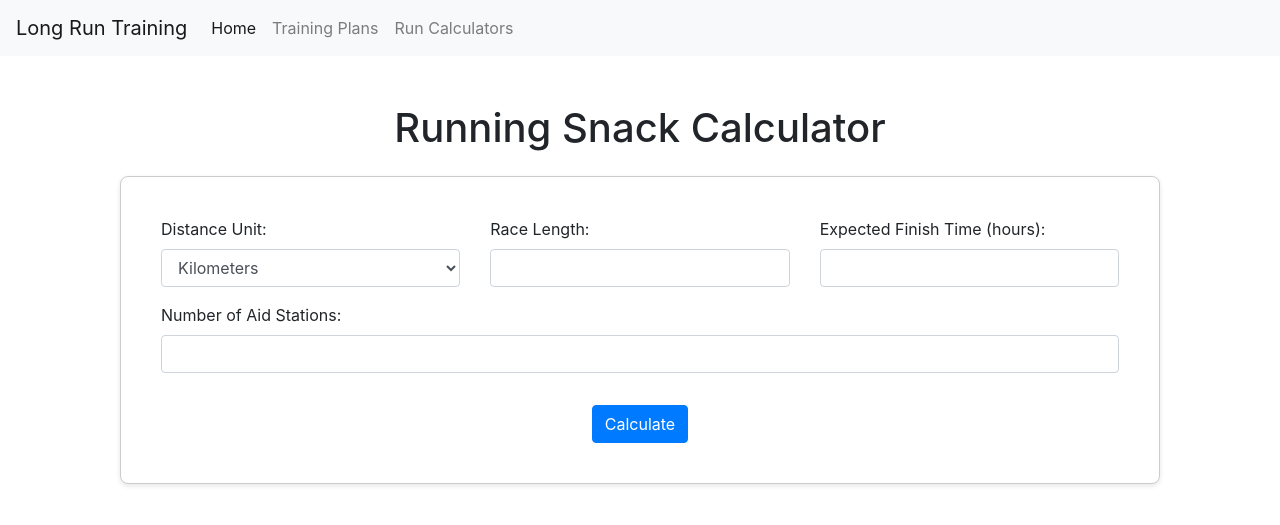
After one commit to jeffries17/lrt-app, a Django app: page /running-snack-calculator/ in a window 1280 px wide. The commit adds this page. Shown: the top 525 px of the page. Run offline with Django 5.2, Linux system fonts and the light colour scheme; parts of the project's set-up code (start-up, migrations or seed data) failed here and were passed over; some libraries are stand-ins or nearby versions.

Commit message:
running snack calculator

```diff
--- a/lrt_app/urls.py
+++ b/lrt_app/urls.py
@@ -3,5 +3,5 @@ from django.urls import include, path
 
 urlpatterns = [
     path('admin/', admin.site.urls),
-    path('', include('training.urls')),  # Include your app's URLs here
+    path('', include('training.urls')),
 ]
--- /dev/null
+++ b/static/css/styles.css
@@ -0,0 +1,25 @@
+.card {
+  margin: 20px;
+  padding: 20px;
+  border: 1px solid #ccc;
+  border-radius: 8px;
+  box-shadow: 0 2px 5px rgba(0,0,0,0.1);
+  background-color: #fff;
+}
+
+.card-header {
+  font-size: 1.2em;
+  font-weight: bold;
+}
+
+.card-subheader {
+  font-size: 1em;
+  color: #666;
+  margin-bottom: 10px;
+}
+
+.banana-image {
+  width: 30px;
+  height: 30px;
+  margin: 5px;
+}
--- /dev/null
+++ b/static/js/runningsnackcalculator.js
@@ -0,0 +1,72 @@
+function updateAidStations() {
+  var aidStations = document.getElementById("aidStations").value;
+  var container = document.getElementById("aidStationDetails");
+  container.innerHTML = ''; // Clear previous inputs
+
+  for (let i = 1; i <= aidStations; i++) {
+      let card = document.createElement('div');
+      card.className = 'col-md-4 mb-3';
+      card.innerHTML = `
+          <div class="card">
+              <div class="card-body">
+                  <label for="station${i}">Aid Station ${i} Distance (${document.getElementById("unit").value}):</label>
+                  <input type="number" class="form-control" id="station${i}" required>
+              </div>
+          </div>`;
+      container.appendChild(card);
+  }
+}
+
+function calculateSnacks() {
+  var unit = document.getElementById("unit").value;
+  var raceLength = parseFloat(document.getElementById("raceLength").value);
+  var finishTime = parseFloat(document.getElementById("finishTime").value);
+  var aidStations = parseInt(document.getElementById("aidStations").value);
+  var resultContainer = document.getElementById("result");
+  resultContainer.innerHTML = ""; // Clear previous results
+
+  var row = document.createElement('div');
+  row.className = 'row';
+  resultContainer.appendChild(row);
+
+  var previousStationDistance = 0;
+
+  for (let i = 1; i <= aidStations; i++) {
+      var currentStationDistance = parseFloat(document.getElementById(`station${i}`).value);
+      var segmentDistance = currentStationDistance - previousStationDistance;
+      var timeForSegment = (segmentDistance / raceLength) * finishTime;
+      var caloriesBurned = timeForSegment * 250;
+
+      var bananasNeeded = Math.ceil(caloriesBurned / 89);
+      var cookiesNeeded = Math.ceil(caloriesBurned / 100);
+      var watermelonNeeded = Math.ceil(caloriesBurned / 60);
+      var trailMixNeeded = Math.ceil(caloriesBurned / 140);
+      var picklesNeeded = Math.ceil(caloriesBurned / 5);
+
+      let card = document.createElement('div');
+      card.className = 'col-md-4'; // This ensures 3 cards per row
+      card.innerHTML = `
+          <div class="card mt-3">
+              <div class="card-header">Aid Station ${i} (Distance: ${currentStationDistance} ${unit})</div>
+              <div class="card-body">
+                  <h6 class="card-subtitle mb-2 text-muted">Time Elapsed: ${timeForSegment.toFixed(2)} hours, Calories Burned: ${caloriesBurned.toFixed(0)}</h6>
+                  <div>
+                      <p><strong>Bananas:</strong> ${Array(bananasNeeded).fill(`<img src="${staticBaseUrl}images/banana.png" alt="Banana" style="width: 30px;">`).join('')}</p>
+                      <p><strong>Cookies:</strong> ${Array(cookiesNeeded).fill(`<img src="${staticBaseUrl}images/cookie.png" alt="Cookie" style="width: 30px;">`).join('')}</p>
+                      <p><strong>Watermelon slices:</strong> ${Array(watermelonNeeded).fill(`<img src="${staticBaseUrl}images/watermelon.png" alt="Watermelon" style="width: 30px;">`).join('')}</p>
+                      <p><strong>Trail Mix (servings):</strong> ${Array(trailMixNeeded).fill(`<img src="${staticBaseUrl}images/trailmix.png" alt="Trail Mix" style="width: 30px;">`).join('')}</p>
+                      <p><strong>Pickles(servings):</strong> ${Array(picklesNeeded).fill(`<img src="${staticBaseUrl}images/pickle.png" alt="Pickle" style="width: 30px;">`).join('')}</p>
+                  </div>
+              </div>
+          </div>`;
+      row.appendChild(card);
+
+      previousStationDistance = currentStationDistance; // Update previous station distance
+  }
+}
+
+
+document.addEventListener("DOMContentLoaded", function() {
+  // This ensures that the updateAidStations function is available after the page is fully loaded
+  document.getElementById("aidStations").addEventListener("input", updateAidStations);
+});
--- a/training/templates/base.html
+++ b/training/templates/base.html
@@ -1,4 +1,3 @@
-<!-- templates/base.html -->
 <!DOCTYPE html>
 <html lang="en">
 <head>
@@ -8,6 +7,8 @@
     <!-- Bootstrap CSS -->
     <link href="https://stackpath.bootstrapcdn.com/bootstrap/4.5.2/css/bootstrap.min.css" rel="stylesheet">
     <script defer data-domain="longruntraining.com" src="https://plausible.io/js/script.js"></script>
+    {% load static %}
+    <link rel="stylesheet" href="{% static 'css/styles.css' %}">
 </head>
 <body>
     <nav class="navbar navbar-expand-lg navbar-light bg-light">
--- /dev/null
+++ b/training/templates/calculators/running_snack_calculator.html
@@ -0,0 +1,57 @@
+{% extends 'base.html' %}
+{% load static %}
+
+{% block content %}
+<div class="container mt-5">
+  <h1 class="mb-4 text-center">Running Snack Calculator</h1>
+  <div id="calculatorForm" class="card">
+      <div class="card-body">
+          <div class="row">
+              <div class="col-md-4">
+                  <div class="form-group">
+                      <label for="unit">Distance Unit:</label>
+                      <select class="form-control" id="unit" onchange="updateAidStations()">
+                          <option value="km">Kilometers</option>
+                          <option value="miles">Miles</option>
+                      </select>
+                  </div>
+              </div>
+              <div class="col-md-4">
+                  <div class="form-group">
+                      <label for="raceLength">Race Length:</label>
+                      <input type="number" class="form-control" id="raceLength" required>
+                  </div>
+              </div>
+              <div class="col-md-4">
+                  <div class="form-group">
+                      <label for="finishTime">Expected Finish Time (hours):</label>
+                      <input type="number" class="form-control" id="finishTime" required>
+                  </div>
+              </div>
+          </div>
+          <div class="row">
+              <div class="col-md-12">
+                  <div class="form-group">
+                      <label for="aidStations">Number of Aid Stations:</label>
+                      <input type="number" class="form-control" id="aidStations" required oninput="updateAidStations()">
+                  </div>
+              </div>
+          </div>
+          <div class="row" id="aidStationDetails">
+              <!-- Dynamically added aid station cards will appear here -->
+          </div>
+          <div class="text-center mt-3">
+            <button type="button" class="btn btn-primary" onclick="calculateSnacks()">Calculate</button>
+          </div>
+      </div>
+  </div>
+  <div id="result" class="mt-4"></div>
+</div>
+
+<script>
+  var staticBaseUrl = "{% static '' %}";
+</script>
+
+<script src="{% static 'js/runningsnackcalculator.js' %}" defer></script>
+
+{% endblock %}
--- a/training/templates/home.html
+++ b/training/templates/home.html
@@ -21,6 +21,8 @@
                     <h2 class="card-title">Run Calculators</h2>
                     <p class="card-text">Calculate pace, distance, and time for your runs.</p>
                     <a href="{% url 'ultramarathon_pace_calculator' %}" class="btn btn-primary">Ultramarathon Pace Calculator</a>
+                    <p class="card-text">Figure out how much and what to eat during your trail race.</p>
+                    <a href="{% url 'running_snack_calculator' %}" class="btn btn-primary">Running Snack Calculator</a>
                 </div>
             </div>
         </div>
--- a/training/urls.py
+++ b/training/urls.py
@@ -1,7 +1,8 @@
 from django.urls import path
-from .views import home, ultramarathon_pace_calculator
+from .views import home, ultramarathon_pace_calculator, running_snack_calculator
 
 urlpatterns = [
     path('', home, name='home'),
     path('ultramarathon-pace-calculator/', ultramarathon_pace_calculator, name='ultramarathon_pace_calculator'),
+    path('running-snack-calculator/', running_snack_calculator, name='running_snack_calculator')
 ]
--- a/training/views.py
+++ b/training/views.py
@@ -5,3 +5,6 @@ def home(request):
 
 def ultramarathon_pace_calculator(request):
     return render(request, 'calculators/ultramarathon_pace_calculator.html')
+
+def running_snack_calculator(request):
+    return render(request, 'calculators/running_snack_calculator.html')
```
Also changed, not shown: static/images/banana.png (added), static/images/cookie.png (added), static/images/pickle.png (added), static/images/trailmix.png (added), static/images/watermelon.png (added), 4 other files.
